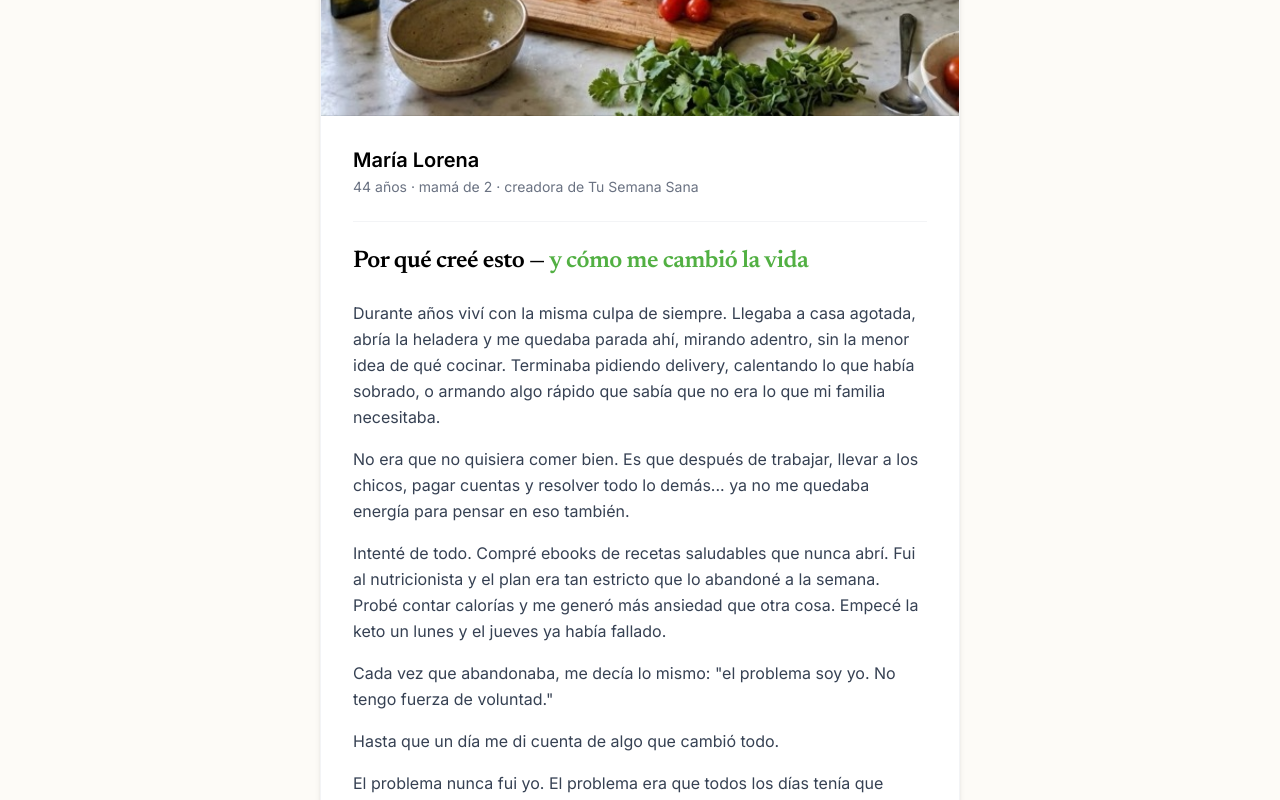
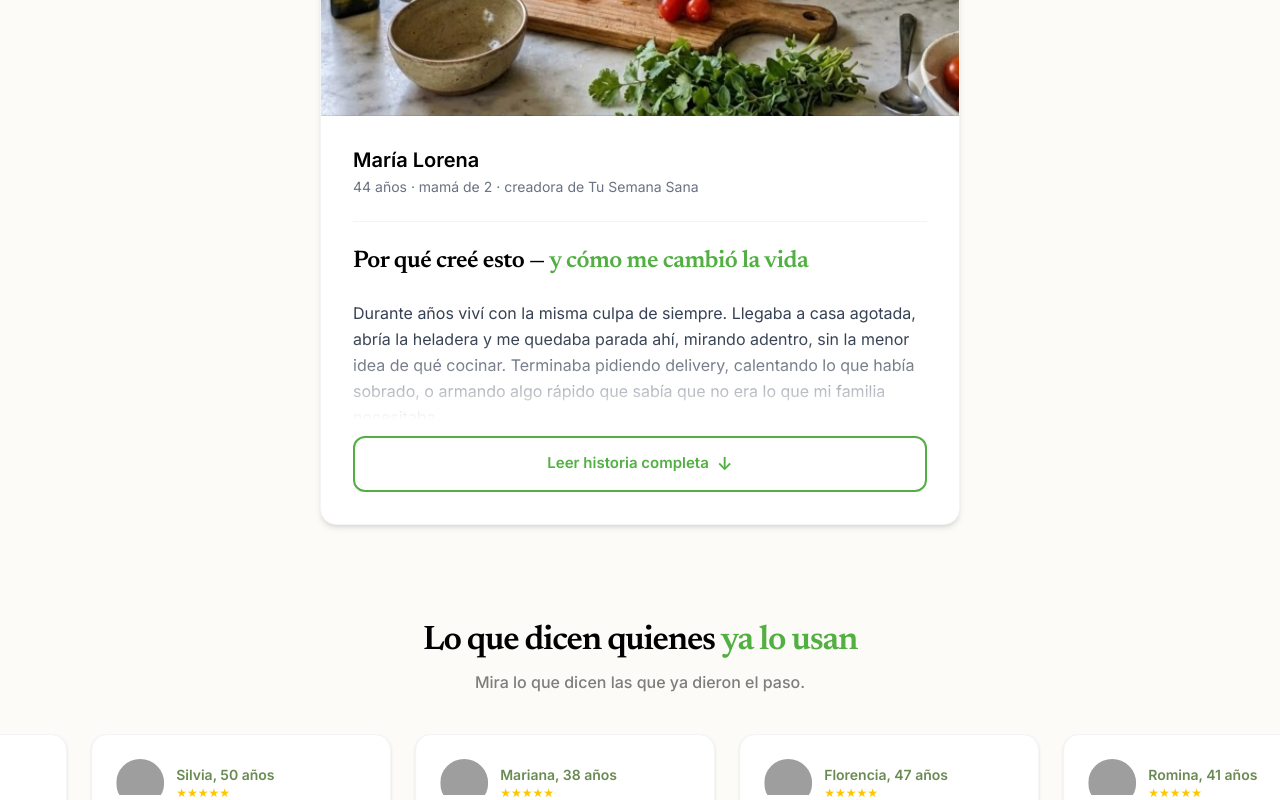
Before and after one commit to NogaTzBy/tusemanasana, a Next.js app: page / in a window 1280 px wide. Shown: the part 5932-6732 px from the top of the page. Built offline with nearby package versions, Linux system fonts and the light colour scheme; grey boxes are pictures that could not be loaded.

Commit message:
feat: agregar desplegable 'leer historia completa' en sección María Lorena
Co-Authored-By: Claude Sonnet 4.6 <noreply@anthropic.com>

```diff
--- a/src/components/landing/FounderStory.tsx
+++ b/src/components/landing/FounderStory.tsx
@@ -1,4 +1,7 @@
+'use client'
+
 import Image from 'next/image'
+import { useState } from 'react'
 
 const PARAGRAPHS = [
     "Durante años viví con la misma culpa de siempre. Llegaba a casa agotada, abría la heladera y me quedaba parada ahí, mirando adentro, sin la menor idea de qué cocinar. Terminaba pidiendo delivery, calentando lo que había sobrado, o armando algo rápido que sabía que no era lo que mi familia necesitaba.",
@@ -17,6 +20,8 @@ const PARAGRAPHS = [
 ]
 
 export default function FounderStory() {
+    const [expanded, setExpanded] = useState(false)
+
     return (
         <section className="max-w-2xl mx-auto px-4 py-10">
             <div className="bg-white rounded-2xl shadow-md border border-gray-100 overflow-hidden">
@@ -43,8 +48,9 @@ export default function FounderStory() {
                         <span className="text-[#52b043]">y cómo me cambió la vida</span>
                     </h2>
 
-                    {/* Texto */}
-                    <div className="space-y-4">
+                    {/* Texto con desplegable */}
+                    <div className="relative">
+                        <div className={`space-y-4 overflow-hidden transition-all duration-500 ${expanded ? 'max-h-[2000px]' : 'max-h-[120px]'}`}>
                             {PARAGRAPHS.map((p, i) => (
                                 <p key={i} className="text-[15px] md:text-[16px] text-gray-700 leading-relaxed">
                                     {p}
@@ -52,10 +58,30 @@ export default function FounderStory() {
                             ))}
                         </div>
 
-                    {/* Firma */}
+                        {/* Fade + botón cuando está colapsado */}
+                        {!expanded && (
+                            <div className="absolute bottom-0 left-0 w-full h-20 bg-gradient-to-t from-white to-transparent" />
+                        )}
+                    </div>
+
+                    {/* Botón ver más / ver menos */}
+                    <button
+                        onClick={() => setExpanded(!expanded)}
+                        className="mt-4 w-full flex items-center justify-center gap-2 py-3 rounded-xl border-2 border-[#52b043] text-[#52b043] font-bold text-[15px] hover:bg-[#52b043] hover:text-white transition-colors"
+                    >
+                        {expanded ? (
+                            <>Cerrar historia <span className="text-lg">↑</span></>
+                        ) : (
+                            <>Leer historia completa <span className="text-lg">↓</span></>
+                        )}
+                    </button>
+
+                    {/* Firma — solo visible cuando expandido */}
+                    {expanded && (
                         <p className="mt-8 text-[15px] font-semibold text-gray-800 italic border-t border-gray-100 pt-6">
                             — María Lorena
                         </p>
+                    )}
                 </div>
             </div>
         </section>
```
Lines whose indentation alone changed are shown as unchanged.
